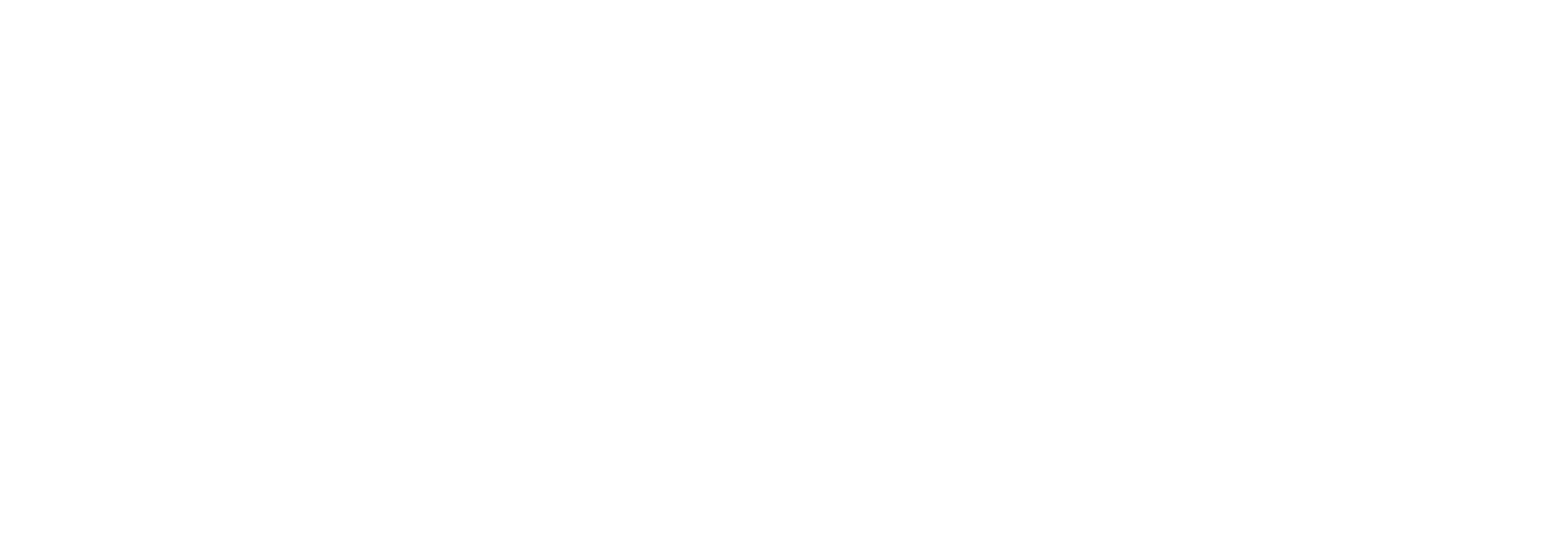
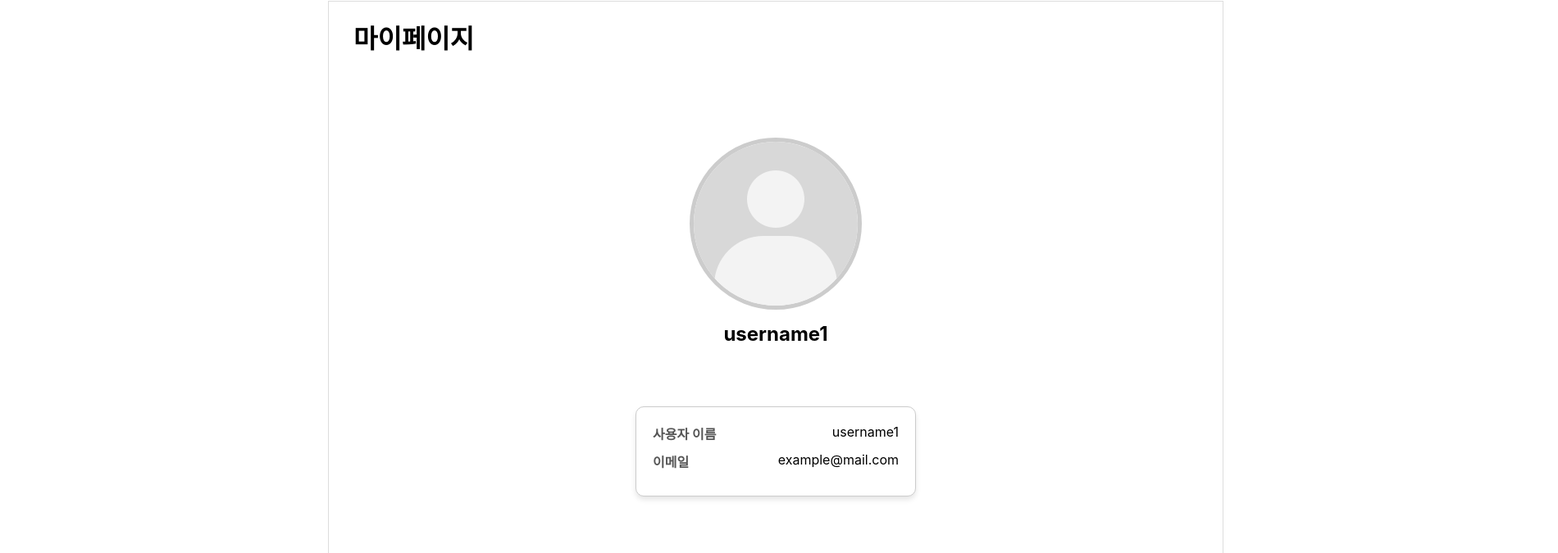
Before and after one commit to SK-PROJECT1-TEAM2/Web, a React (Create React App) app in the folder frontend/: page /profile in a window 1280 px wide. Before the commit this address had no page. Shown: the part 129-804 px from the top of the page at 82% size, 1900 px wide, since content can reach past the window. Built offline with nearby package versions, Linux system fonts and the light colour scheme.

Commit message:
Feat: 마이페이지 구현

```diff
--- a/frontend/src/App.js
+++ b/frontend/src/App.js
@@ -4,6 +4,7 @@ import React from "react";
 import {BrowserRouter as Router, Routes, Route} from "react-router-dom";
 import Header from "./Header";
 import MainBoard from "./MainBoard";
+import Profile from "./Profile";
 import Article from "./Article";
 import Signin from './Signin';
 import Signup from './Signup';
@@ -19,11 +20,13 @@ function App() {
       {/* 경로마다 다른 Header가 보이도록 렌더링 */}
       <Routes>
         <Route path="/" element={<Header page="home" />} />
+        <Route path="/profile" element={<Header page="my" />} />
         {/* 기타 경로 추가 */}
       </Routes>
 
       <Routes>
-        <Route path = "/" element={<MainBoard />} />
+        <Route path = "/" element={<MainBoard />} />\
+        <Route path = "/profile" element={<Profile/>} />
         <Route path = "/articles" element={<Article />} />
         <Route path="/signin" element={<Signin />} />
         <Route path="/signup" element={<Signup />} />
--- a/frontend/src/Header.js
+++ b/frontend/src/Header.js
@@ -1,7 +1,7 @@
 // 헤더 컴포넌트
 // 상단 구성
 
-import React, {useState} from "react";
+import React from "react";
 import { Link } from "react-router-dom";
 
 function Header( {page, selectedCompany} ) {
--- a/frontend/src/MainBoard.js
+++ b/frontend/src/MainBoard.js
@@ -1,6 +1,6 @@
 // 게시판 구성
 
-import React, {useState, useEffect} from "react";
+// import React, {useState, useEffect} from "react";
 // import axios from "axios";
 import PostList from "./PostList";
 
--- /dev/null
+++ b/frontend/src/Profile.js
@@ -0,0 +1,104 @@
+// import React, { useEffect, useState } from "react";
+import profileImage from "./profileImage.png";
+// import axios from "axios";
+
+function Profile (){
+    // const [userInfo, setUserInfo] = useState(null);
+
+    // useEffect(() => {
+    //     const fetchUserInfo = async () => {
+    //         try {
+    //             const token = localStorage.getItem("token");
+    //             const response = await axios.get("api//", {
+    //                 headers:{
+    //                     Authorization: `Bearer ${token}`,
+    //                 },
+    //             });
+    //             setUserInfo(response.data);
+    //         } catch (error) {
+    //             console.log("Failed to fetch user info", error);
+    //         }
+    //     };
+    //     fetchUserInfo();
+    // }, []);
+
+    const userInfo = {
+        username: "username1",
+        email: "example@mail.com",
+      };
+
+      return (
+        <div style={styles.container}>
+          <h1 style={styles.title}>마이페이지</h1>
+          <div style={styles.profile}>
+            <img src={profileImage} alt="Profile" style={styles.image} />
+            <p style={styles.username}>{userInfo.username}</p>
+          </div>
+          <div style={styles.infoBox}>
+            <div style={styles.infoRow}>
+              <span style={styles.infoLabel}>사용자 이름</span>
+              <span>{userInfo.username}</span>
+            </div>
+            <div style={styles.infoRow}>
+              <span style={styles.infoLabel}>이메일</span>
+              <span>{userInfo.email}</span>
+            </div>
+          </div>
+        </div>
+      );
+}
+
+const styles = {
+    container:{
+        padding: "150px 50px",
+        margin: "70px 400px",
+        maxWidth: "990px",
+        width: "84%",
+        border: "1px solid #ddd",
+    },
+    title: {
+        marginTop: "-130px",
+        marginBottom: "100px",
+        marginLeft: "-20px",
+        fontSize: "32px",
+        fontWeight: "bold",
+      },
+      profile: {
+        display: "flex",
+        flexDirection: "column",
+        alignItems: "center",
+        marginBottom: "50px",
+      },
+      image: {
+        width: "200px",
+        height: "200px",
+        borderRadius: "50%",
+        border: "5px solid #ccc",
+      },
+      username: {
+        marginTop: "15px",
+        fontSize: "24px",
+        fontWeight: "bold",
+      },
+      infoBox: {
+        width: "300px",
+        border: "1px solid #ccc",
+        borderRadius: "10px",
+        backgroundColor: "#fff",
+        padding: "20px",
+        boxShadow: "0 4px 6px rgba(0, 0, 0, 0.1)",
+        margin: "0 auto",
+        textAlign: "center",
+      },
+      infoRow: {
+        display: "flex",
+        justifyContent: "space-between",
+        marginBottom: "10px",
+      },
+      infoLabel: {
+        fontWeight: "bold",
+        color: "#555",
+      },
+    };
+
+    export default Profile;
```
Also changed, not shown: frontend/src/profileImage.png (added).
